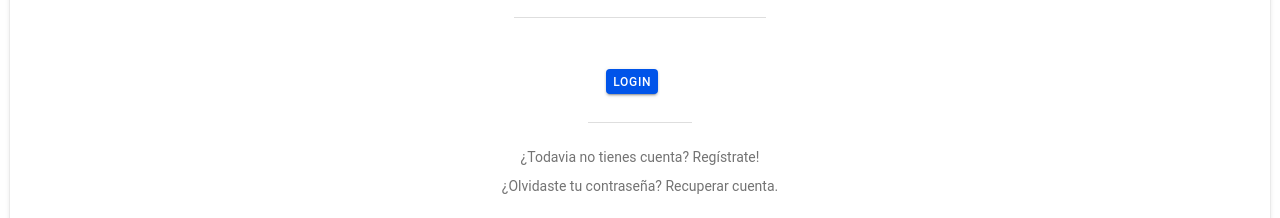
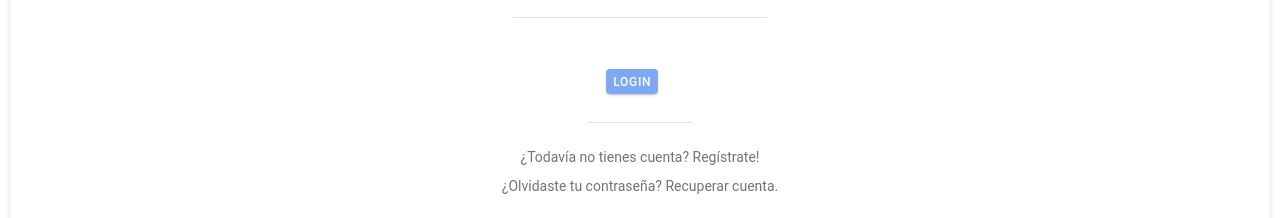
Before and after one commit to Acelerador-Polo-IT-SQUAD-3/sgi_front, a React (Vite) app in the folder front_end/: page /login in a window 1280 px wide. Shown: the part 456-674 px from the top of the page. Built offline with nearby package versions, Linux system fonts and the light colour scheme.

Commit message:
add fetch in login

```diff
--- a/front_end/src/components/Form.tsx
+++ b/front_end/src/components/Form.tsx
@@ -1,21 +1,44 @@
-
 import { IonInput, IonItem, IonLabel, IonButton, IonList } from "@ionic/react";
 import { Avatar } from "@mui/material";
-
-import { useState } from 'react';
+import { useState, useEffect } from 'react';
 import React from 'react';
 
 const Form: React.FC = () => {
     const [username, setUsername] = useState('');
     const [password, setPassword] = useState('');
+    const [error, setError] = useState<string | null>(null);
+    const [isFormValid, setIsFormValid] = useState(false);
 
-    const handleSubmit = (event: React.FormEvent<HTMLFormElement>) => { // {React.FormEvent<HTMLFormElement}  Indica el tipo de parametro para event.
+    useEffect(() => {
+        setIsFormValid(username !== '' && password !== '');
+    }, [username, password]);
+
+    const handleSubmit = async (event: React.FormEvent<HTMLFormElement>) => {
         event.preventDefault();
-        console.log('Username:', username);
-        console.log('Password:', password);
-    }
+        try {
+            const response = await fetch('http://localhost:3000/auth/login', {
+                method: 'POST',
+                headers: {
+                    'Content-Type': 'application/json'
+                },
+                body: JSON.stringify({ email: username, password })
+            });
+
+            if (!response.ok) {
+                throw new Error('Network response was not ok');
+            }
+
+            const data = await response.json();
+            console.log('Login successful:', data);
+            //redirigir al usuario a otra página
+        } catch (error) {
+            console.error('Error logging in:', error);
+            setError('Error al iniciar sesión. Por favor, inténtalo de nuevo.');
+        }
+    };
+
     return (
-        <form onSubmit={handleSubmit} className="flex flex-col items-center gap-2"  >
+        <form onSubmit={handleSubmit} className="flex flex-col items-center gap-2">
             <IonItem lines="none" className="ion-padding">
                 <Avatar></Avatar>
             </IonItem>
@@ -37,10 +60,11 @@ const Form: React.FC = () => {
                     onIonChange={(e) => setPassword(e.detail.value!)} />
             </IonItem>
             <IonItem lines="full" className="ion-padding items-center">
-                <IonButton type="submit">Login</IonButton>
+                <IonButton type="submit" disabled={!isFormValid}>Login</IonButton>
             </IonItem>
+            {error && <IonLabel color="danger">{error}</IonLabel>}
             <IonLabel>
-                ¿Todavia no tienes cuenta?{' '}
+                ¿Todavía no tienes cuenta?{' '}
                 <a href="/signin">Regístrate!</a>
             </IonLabel>
             <IonLabel>
--- a/front_end/src/pages/LogIn.tsx
+++ b/front_end/src/pages/LogIn.tsx
@@ -18,7 +18,7 @@ const Login: React.FC = () => {
             </IonHeader>
             <IonContent fullscreen>
                 <IonCard className="ion-padding h-full flex justify-center items-center"  >
-                    <Form></Form>
+                    <Form/>
                 </IonCard>
             </IonContent>
         </IonPage>
```
